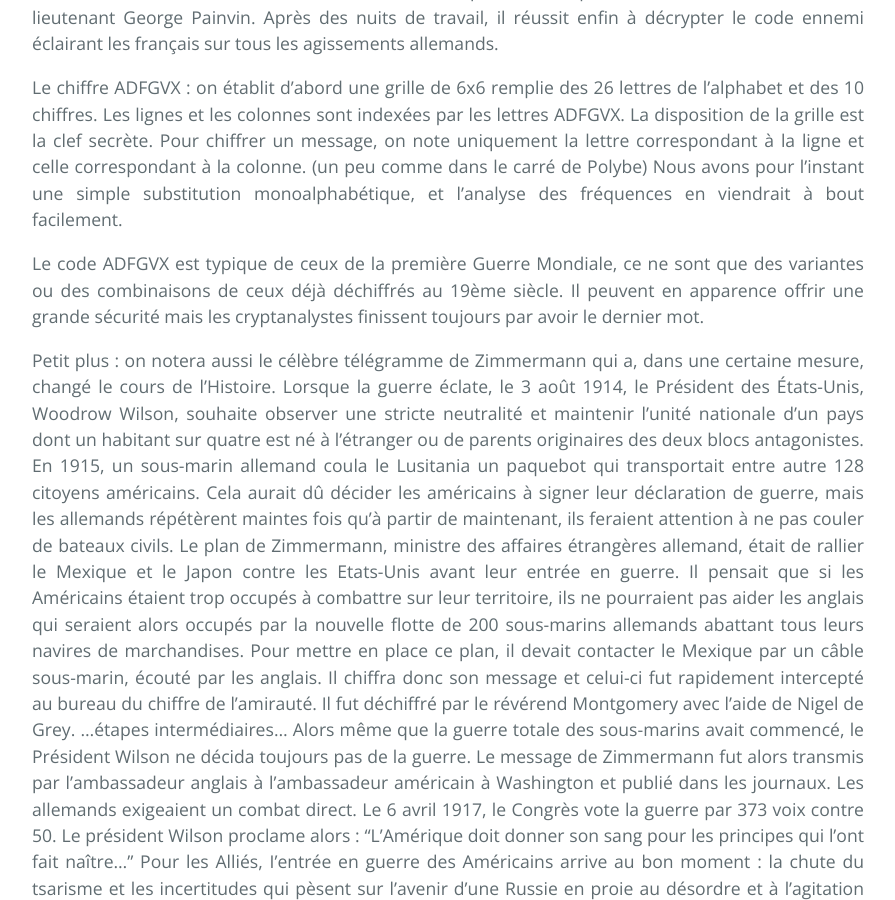
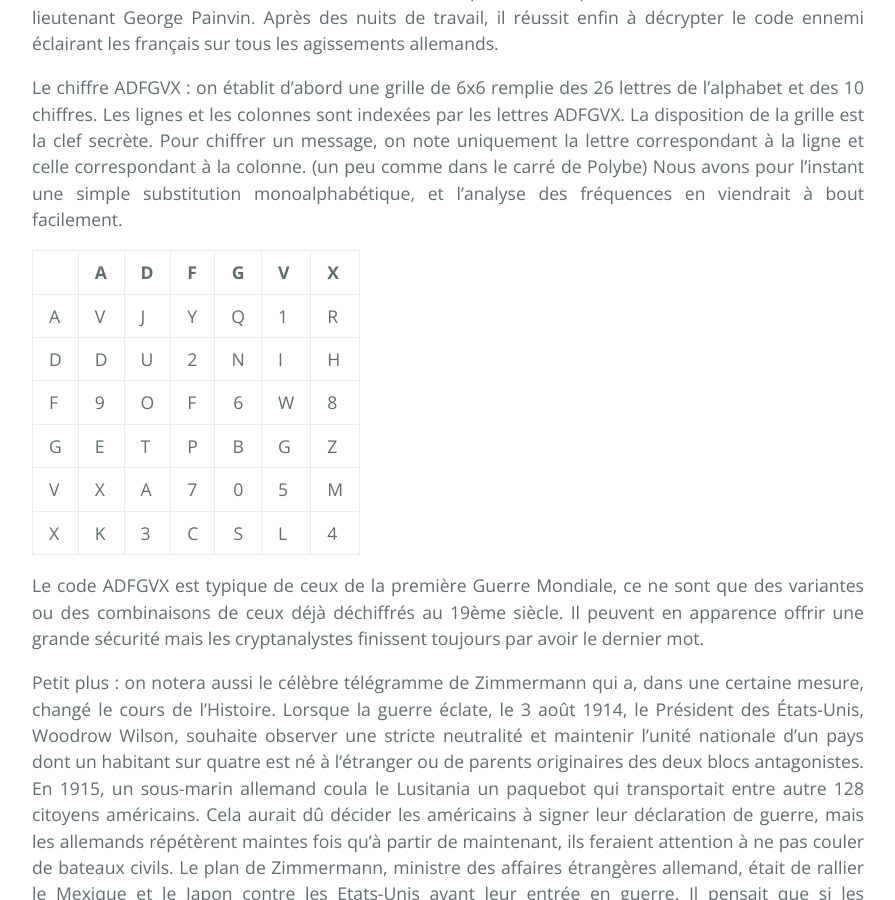
Before and after one commit to SamuelGallay/CryptoTPE, a Jekyll site: the page built from pages/Guerres/adfgvx.md, in a window 1280 px wide and 900 px high, scrolled down 1024 px. Shown: the whole window, without its empty margins (192-1087 px from the left). Built offline with Jekyll 4.4.1, drawn with Linux system fonts in a browser that asks for light colours; our own code applies the rules of GitHub Pages for plain Markdown files.

Commit message:
TABLEAU 1

```diff
--- a/pages/Guerres/adfgvx.md
+++ b/pages/Guerres/adfgvx.md
@@ -15,6 +15,14 @@ De 1914 à 1918 les chiffrements n'ont que peu progressé et la plupart d'entre
 
 Le chiffre ADFGVX : on établit d'abord une grille de 6x6 remplie des 26 lettres de l'alphabet et des 10 chiffres. Les lignes et les colonnes sont indexées par les lettres ADFGVX. La disposition de la grille est la clef secrète. Pour chiffrer un message, on note uniquement la lettre correspondant à la ligne et celle correspondant à la colonne. (un peu comme dans le carré de Polybe) Nous avons pour l'instant une simple substitution monoalphabétique, et l'analyse des fréquences en viendrait à bout facilement.
 
+|   | A | D | F | G | V | X |
+|---|---|---|---|:-:|---|---|
+| A | V | J | Y | Q | 1 | R |
+| D | D | U | 2 | N | I | H |
+| F | 9 | O | F | 6 | W | 8 |
+| G | E | T | P | B | G | Z |
+| V | X | A | 7 | 0 | 5 | M |
+| X | K | 3 | C | S | L | 4 |
 
 Le code ADFGVX est typique de ceux de la première Guerre Mondiale, ce ne sont que des variantes ou des combinaisons de ceux déjà déchiffrés au 19ème siècle. Il peuvent en apparence offrir une grande sécurité mais les cryptanalystes finissent toujours par avoir le dernier mot.
 
```
